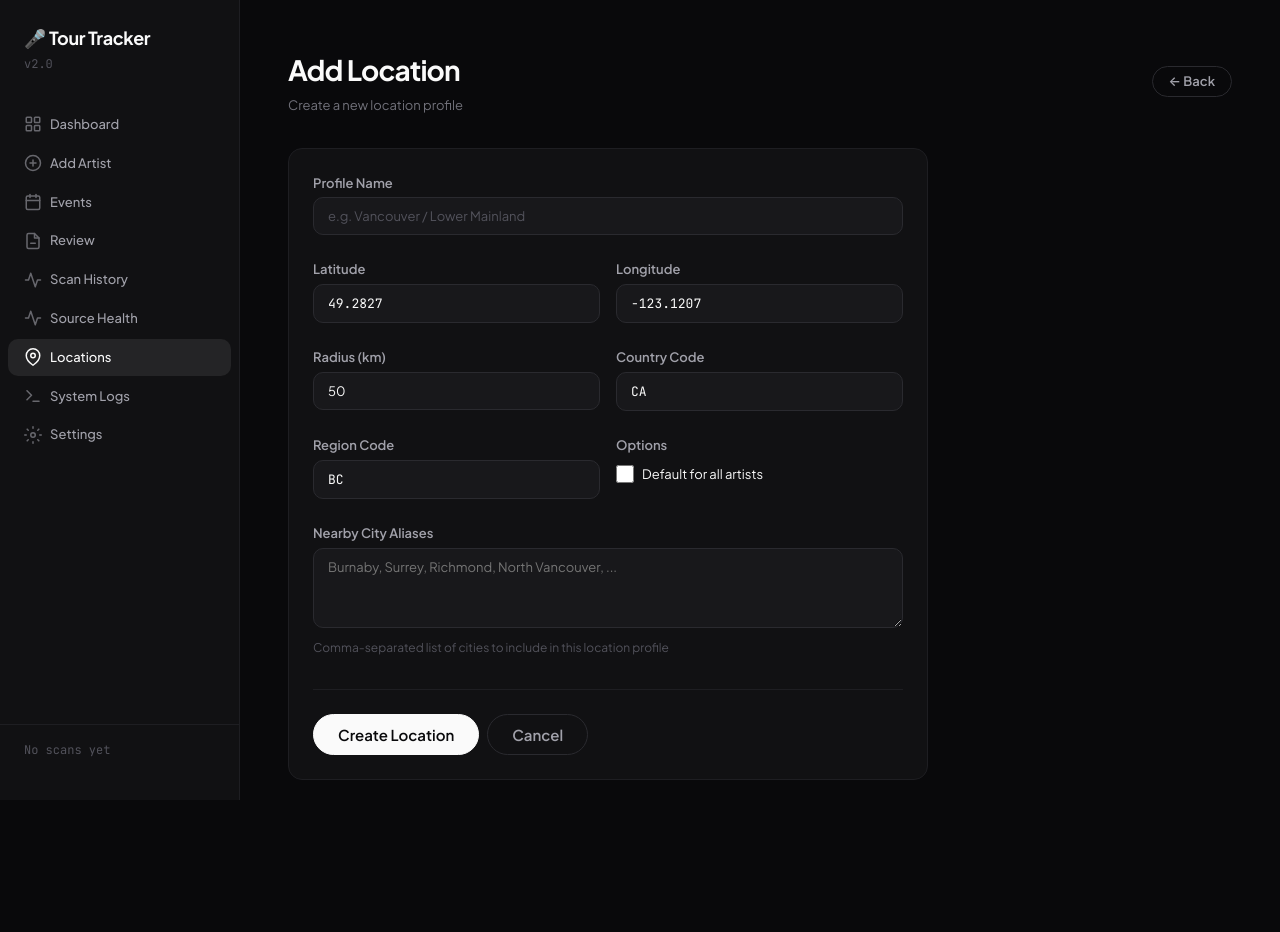
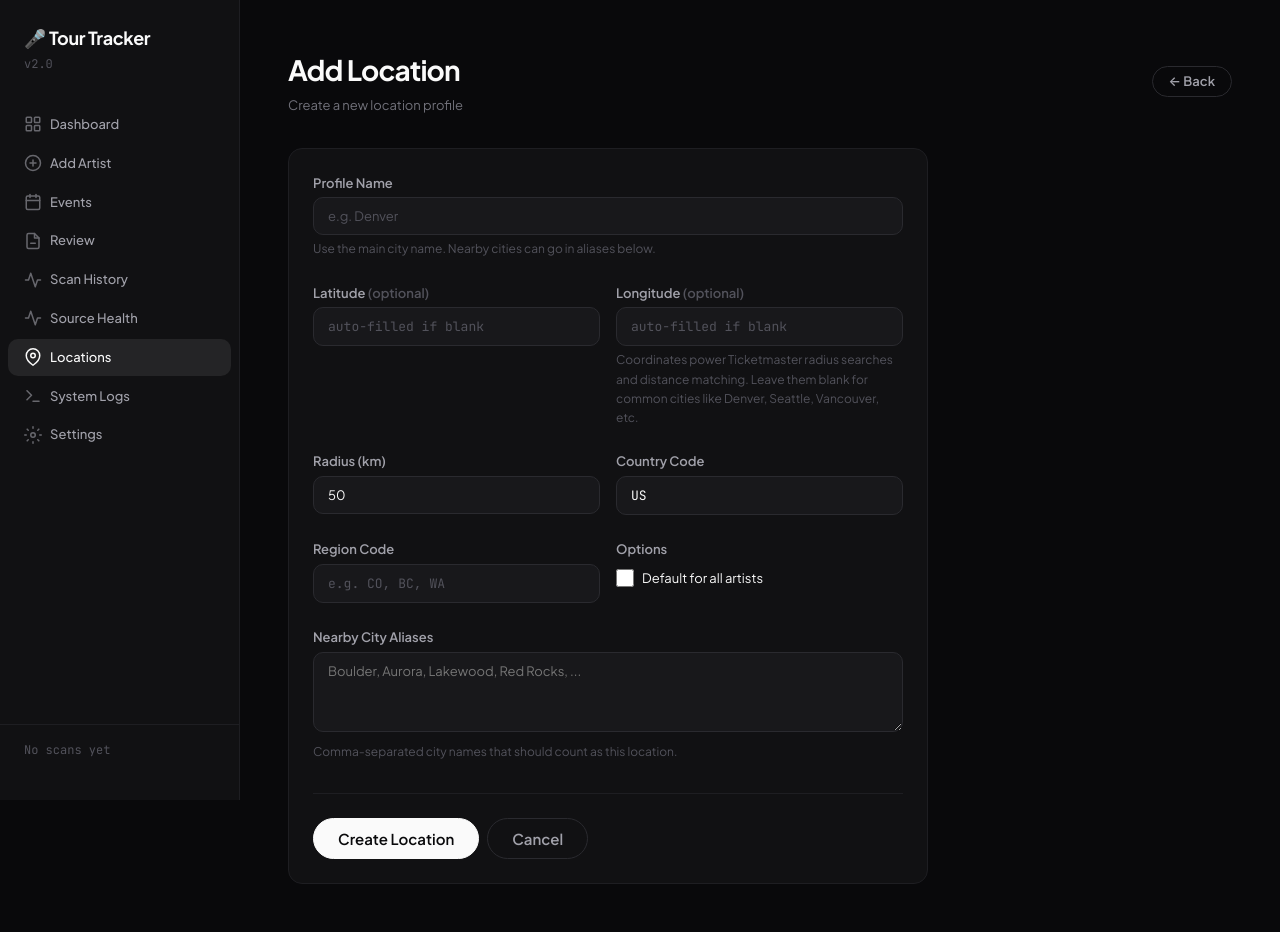
Before and after one commit to e-fied/artistv2, a FastAPI app: page /locations/new in a window 1280 px wide. Before the commit the page ends 800 px from the top, so only its background shows below. Run offline with FastAPI, Linux system fonts and the light colour scheme; parts of the project's set-up code (start-up, migrations or seed data) failed here and were passed over.

Commit message:
Improve scan debugging and location entry

```diff
--- a/app/routes/locations.py
+++ b/app/routes/locations.py
@@ -2,6 +2,10 @@
 
 from __future__ import annotations
 
+from types import SimpleNamespace
+from typing import Optional
+
+import httpx
 from fastapi import APIRouter, Depends, Form, Request
 from fastapi.responses import RedirectResponse
 from sqlalchemy.orm import Session
@@ -10,6 +14,76 @@ from app.database import get_db
 from app.models.location import LocationAlias, LocationProfile
 
 router = APIRouter(prefix="/locations")
+
+
+KNOWN_CITY_COORDS = {
+    ("denver", "CO", "US"): (39.7392, -104.9903),
+    ("vancouver", "BC", "CA"): (49.2827, -123.1207),
+    ("seattle", "WA", "US"): (47.6062, -122.3321),
+    ("portland", "OR", "US"): (45.5152, -122.6784),
+    ("los angeles", "CA", "US"): (34.0522, -118.2437),
+    ("san francisco", "CA", "US"): (37.7749, -122.4194),
+    ("las vegas", "NV", "US"): (36.1716, -115.1391),
+    ("new york", "NY", "US"): (40.7128, -74.0060),
+    ("chicago", "IL", "US"): (41.8781, -87.6298),
+    ("austin", "TX", "US"): (30.2672, -97.7431),
+    ("toronto", "ON", "CA"): (43.6532, -79.3832),
+}
+
+
+def _city_name_from_profile(name: str) -> str:
+    """Use the first part of a profile name as the geocoding city."""
+    return name.split("/")[0].strip()
+
+
+def _resolve_coordinates(
+    name: str,
+    region_code: str,
+    country_code: str,
+    latitude: Optional[float],
+    longitude: Optional[float],
+) -> tuple[Optional[float], Optional[float], Optional[str]]:
+    """Use supplied coordinates or geocode a city/region/country."""
+    if latitude is not None and longitude is not None:
+        return latitude, longitude, None
+
+    city = _city_name_from_profile(name).lower()
+    region = region_code.strip().upper()
+    country = country_code.strip().upper()
+    known = KNOWN_CITY_COORDS.get((city, region, country))
+    if known:
+        return known[0], known[1], None
+
+    query_parts = [_city_name_from_profile(name)]
+    if region:
+        query_parts.append(region)
+    if country:
+        query_parts.append(country)
+
+    try:
+        response = httpx.get(
+            "https://nominatim.openstreetmap.org/search",
+            params={
+                "q": ", ".join(query_parts),
+                "format": "jsonv2",
+                "limit": 1,
+            },
+            headers={"User-Agent": "TourTracker/2.0 location helper"},
+            timeout=10.0,
+        )
+        response.raise_for_status()
+        results = response.json()
+    except Exception as e:
+        return None, None, f"Could not look up coordinates for {name}: {e}"
+
+    if not results:
+        return None, None, f"Could not find coordinates for {name}. Add latitude/longitude manually."
+
+    return float(results[0]["lat"]), float(results[0]["lon"]), None
+
+
+def _form_values(**kwargs):
+    return SimpleNamespace(**kwargs)
 
 
 @router.get("/")
@@ -30,6 +104,7 @@ def new_location_page(request: Request):
             "request": request,
             "profile": None,
             "editing": False,
+            "form_values": None,
         },
     )
 
@@ -39,8 +114,8 @@ def create_location(
     request: Request,
     db: Session = Depends(get_db),
     name: str = Form(...),
-    latitude: float = Form(...),
-    longitude: float = Form(...),
+    latitude: Optional[float] = Form(None),
+    longitude: Optional[float] = Form(None),
     radius_km: int = Form(50),
     country_code: str = Form("CA"),
     region_code: str = Form(""),
@@ -48,10 +123,40 @@ def create_location(
     aliases: str = Form(""),
 ):
     """Create a new location profile."""
+    resolved_lat, resolved_lon, error = _resolve_coordinates(
+        name=name,
+        region_code=region_code,
+        country_code=country_code,
+        latitude=latitude,
+        longitude=longitude,
+    )
+    if error:
+        return request.app.state.templates.TemplateResponse(
+            request=request,
+            name="locations/form.html",
+            context={
+                "request": request,
+                "profile": None,
+                "editing": False,
+                "error": error,
+                "form_values": _form_values(
+                    name=name,
+                    latitude=latitude,
+                    longitude=longitude,
+                    radius_km=radius_km,
+                    country_code=country_code,
+                    region_code=region_code,
+                    is_default=is_default,
+                    aliases=aliases,
+                ),
+            },
+            status_code=400,
+        )
+
     profile = LocationProfile(
         name=name.strip(),
-        latitude=latitude,
-        longitude=longitude,
+        latitude=resolved_lat,
+        longitude=resolved_lon,
         radius_km=radius_km,
         country_code=country_code.strip().upper(),
         region_code=region_code.strip().upper() or None,
@@ -86,6 +191,7 @@ def edit_location_page(
             "request": request,
             "profile": profile,
             "editing": True,
+            "form_values": None,
         },
     )
 
@@ -96,8 +202,8 @@ def update_location(
     profile_id: int,
     db: Session = Depends(get_db),
     name: str = Form(...),
-    latitude: float = Form(...),
-    longitude: float = Form(...),
+    latitude: Optional[float] = Form(None),
+    longitude: Optional[float] = Form(None),
     radius_km: int = Form(50),
     country_code: str = Form("CA"),
     region_code: str = Form(""),
@@ -109,9 +215,39 @@ def update_location(
     if not profile:
         return RedirectResponse(url="/locations", status_code=303)
 
+    resolved_lat, resolved_lon, error = _resolve_coordinates(
+        name=name,
+        region_code=region_code,
+        country_code=country_code,
+        latitude=latitude,
+        longitude=longitude,
+    )
+    if error:
+        return request.app.state.templates.TemplateResponse(
+            request=request,
+            name="locations/form.html",
+            context={
+                "request": request,
+                "profile": profile,
+                "editing": True,
+                "error": error,
+                "form_values": _form_values(
+                    name=name,
+                    latitude=latitude,
+                    longitude=longitude,
+                    radius_km=radius_km,
+                    country_code=country_code,
+                    region_code=region_code,
+                    is_default=is_default,
+                    aliases=aliases,
+                ),
+            },
+            status_code=400,
+        )
+
     profile.name = name.strip()
-    profile.latitude = latitude
-    profile.longitude = longitude
+    profile.latitude = resolved_lat
+    profile.longitude = resolved_lon
     profile.radius_km = radius_km
     profile.country_code = country_code.strip().upper()
     profile.region_code = region_code.strip().upper() or None
--- a/app/templates/base.html
+++ b/app/templates/base.html
@@ -99,7 +99,7 @@
       <div class="sidebar-footer">
         <div class="text-xs text-muted font-mono">
           {% if last_scan is defined and last_scan %}
-            Last scan: {{ last_scan.started_at.strftime('%b %d, %I:%M %p') if last_scan.started_at else 'Never' }}
+            Last scan: {{ last_scan.started_at|localtime if last_scan.started_at else 'Never' }}
           {% else %}
             No scans yet
           {% endif %}
--- a/app/templates/dashboard.html
+++ b/app/templates/dashboard.html
@@ -47,7 +47,7 @@
       <div class="stat-value">{{ scan_interval_hours }}h</div>
       <div class="stat-detail">
         {% if last_scan %}
-          Last: {{ last_scan.started_at.strftime('%b %d, %I:%M %p') }}
+          Last: {{ last_scan.started_at|localtime }}
         {% else %}
           No scans yet
         {% endif %}
@@ -114,7 +114,7 @@
 
       <div class="text-xs text-muted font-mono mt-sm">
         {% if item.last_checked %}
-          Checked {{ item.last_checked.strftime('%b %d, %I:%M %p') }}
+          Checked {{ item.last_checked|localtime }}
         {% else %}
           Not checked yet
         {% endif %}
--- a/app/templates/locations/form.html
+++ b/app/templates/locations/form.html
@@ -13,24 +13,33 @@
 
   <div class="card" style="max-width: 640px;">
     <form method="post" action="{% if editing %}/locations/{{ profile.id }}/edit{% else %}/locations/new{% endif %}">
+      {% if error %}
+      <div class="code-block text-xs mb-md" style="color: var(--status-error); white-space: pre-wrap;">
+        {{ error }}
+      </div>
+      {% endif %}
 
       <div class="form-group">
         <label class="form-label" for="name">Profile Name</label>
         <input type="text" id="name" name="name" class="form-input"
-               value="{{ profile.name if profile else '' }}"
-               placeholder="e.g. Vancouver / Lower Mainland" required>
+               value="{{ form_values.name if form_values else (profile.name if profile else '') }}"
+               placeholder="e.g. Denver" required>
+        <div class="form-hint">Use the main city name. Nearby cities can go in aliases below.</div>
       </div>
 
       <div class="form-row">
         <div class="form-group">
-          <label class="form-label" for="latitude">Latitude</label>
+          <label class="form-label" for="latitude">Latitude <span class="text-muted">(optional)</span></label>
           <input type="number" id="latitude" name="latitude" class="form-input font-mono"
-                 step="0.0001" value="{{ profile.latitude if profile else '49.2827' }}" required>
+                 step="0.0001" value="{{ form_values.latitude if form_values and form_values.latitude is not none else (profile.latitude if profile else '') }}"
+                 placeholder="auto-filled if blank">
         </div>
         <div class="form-group">
-          <label class="form-label" for="longitude">Longitude</label>
+          <label class="form-label" for="longitude">Longitude <span class="text-muted">(optional)</span></label>
           <input type="number" id="longitude" name="longitude" class="form-input font-mono"
-                 step="0.0001" value="{{ profile.longitude if profile else '-123.1207' }}" required>
+                 step="0.0001" value="{{ form_values.longitude if form_values and form_values.longitude is not none else (profile.longitude if profile else '') }}"
+                 placeholder="auto-filled if blank">
+          <div class="form-hint">Coordinates power Ticketmaster radius searches and distance matching. Leave them blank for common cities like Denver, Seattle, Vancouver, etc.</div>
         </div>
       </div>
 
@@ -38,12 +47,12 @@
         <div class="form-group">
           <label class="form-label" for="radius_km">Radius (km)</label>
           <input type="number" id="radius_km" name="radius_km" class="form-input"
-                 min="1" max="500" value="{{ profile.radius_km if profile else '50' }}">
+                 min="1" max="500" value="{{ form_values.radius_km if form_values else (profile.radius_km if profile else '50') }}">
         </div>
         <div class="form-group">
           <label class="form-label" for="country_code">Country Code</label>
           <input type="text" id="country_code" name="country_code" class="form-input font-mono"
-                 maxlength="5" value="{{ profile.country_code if profile else 'CA' }}">
+                 maxlength="5" value="{{ form_values.country_code if form_values else (profile.country_code if profile else 'US') }}">
         </div>
       </div>
 
@@ -51,14 +60,14 @@
         <div class="form-group">
           <label class="form-label" for="region_code">Region Code</label>
           <input type="text" id="region_code" name="region_code" class="form-input font-mono"
-                 maxlength="10" value="{{ profile.region_code if profile else 'BC' }}"
-                 placeholder="e.g. BC, WA">
+                 maxlength="10" value="{{ form_values.region_code if form_values else (profile.region_code if profile else '') }}"
+                 placeholder="e.g. CO, BC, WA">
         </div>
         <div class="form-group">
           <label class="form-label">Options</label>
           <label class="form-check mt-sm">
             <input type="checkbox" name="is_default" value="true"
-                   {% if profile and profile.is_default %}checked{% endif %}>
+                   {% if form_values and form_values.is_default or (not form_values and profile and profile.is_default) %}checked{% endif %}>
             <span class="text-sm">Default for all artists</span>
           </label>
         </div>
@@ -67,8 +76,8 @@
       <div class="form-group">
         <label class="form-label" for="aliases">Nearby City Aliases</label>
         <textarea id="aliases" name="aliases" class="form-textarea"
-                  placeholder="Burnaby, Surrey, Richmond, North Vancouver, ...">{% if profile and profile.aliases %}{{ profile.aliases | map(attribute='alias_city') | join(', ') }}{% endif %}</textarea>
-        <div class="form-hint">Comma-separated list of cities to include in this location profile</div>
+                  placeholder="Boulder, Aurora, Lakewood, Red Rocks, ...">{% if form_values %}{{ form_values.aliases }}{% elif profile and profile.aliases %}{{ profile.aliases | map(attribute='alias_city') | join(', ') }}{% endif %}</textarea>
+        <div class="form-hint">Comma-separated city names that should count as this location.</div>
       </div>
 
       <div class="form-actions">
--- a/app/templates/sources/health.html
+++ b/app/templates/sources/health.html
@@ -44,7 +44,7 @@
       </div>
 
       <div class="text-xs text-muted mb-sm">
-        Last checked: {{ source.last_checked_at.strftime('%Y-%m-%d %H:%M') if source.last_checked_at else 'Never' }}
+        Last checked: {{ source.last_checked_at|localtime('%Y-%m-%d %H:%M') if source.last_checked_at else 'Never' }}
       </div>
 
       {% if source.last_error %}
@@ -86,7 +86,7 @@
         {% endif %}
       </div>
       <div class="text-xs text-tertiary">
-        Last success: {{ source.last_success_at.strftime('%Y-%m-%d %H:%M') if source.last_success_at else 'N/A' }}
+        Last success: {{ source.last_success_at|localtime('%Y-%m-%d %H:%M') if source.last_success_at else 'N/A' }}
       </div>
     </div>
     {% endfor %}
--- a/main.py
+++ b/main.py
@@ -4,7 +4,9 @@ from __future__ import annotations
 
 import logging
 from contextlib import asynccontextmanager
+from datetime import timezone
 from pathlib import Path
+from zoneinfo import ZoneInfo, ZoneInfoNotFoundError
 
 from dotenv import load_dotenv
 from fastapi import FastAPI
@@ -88,6 +90,25 @@ app.mount("/static", StaticFiles(directory=str(STATIC_DIR)), name="static")
 TEMPLATE_DIR = Path(__file__).parent / "app" / "templates"
 TEMPLATE_DIR.mkdir(parents=True, exist_ok=True)
 templates = Jinja2Templates(directory=str(TEMPLATE_DIR))
+
+
+def localtime(value, fmt: str = "%b %d, %I:%M %p") -> str:
+    """Format UTC database timestamps in the configured app timezone."""
+    if not value:
+        return "Never"
+
+    settings = load_settings()
+    try:
+        tz = ZoneInfo(settings.timezone)
+    except ZoneInfoNotFoundError:
+        tz = ZoneInfo("America/Vancouver")
+
+    if value.tzinfo is None:
+        value = value.replace(tzinfo=timezone.utc)
+    return value.astimezone(tz).strftime(fmt)
+
+
+templates.env.filters["localtime"] = localtime
 app.state.templates = templates
 
 # ---------------------------------------------------------------------------
```
Also changed, not shown: app/routes/events.py (+29 -0 lines), app/templates/events/index.html (+21 -0 lines), app/templates/scans/index.html (+20 -8 lines), 1 other file.
